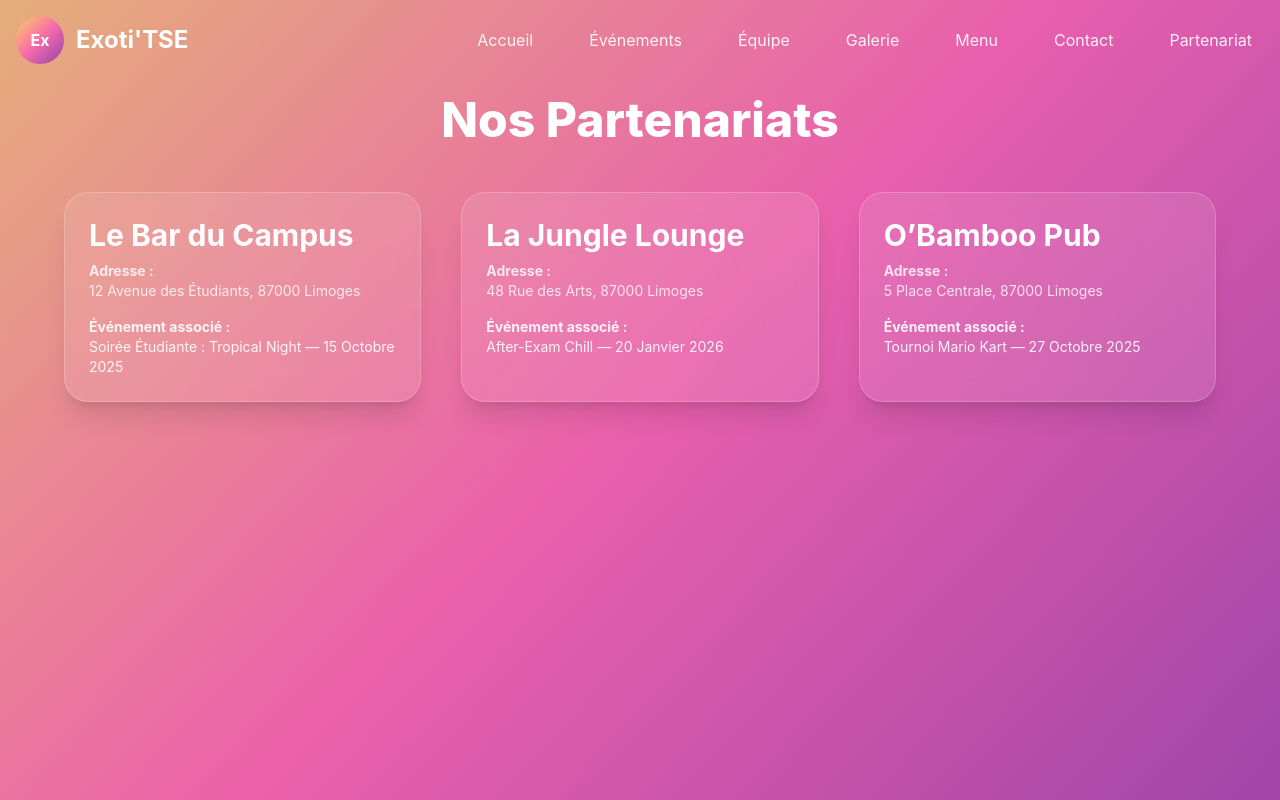
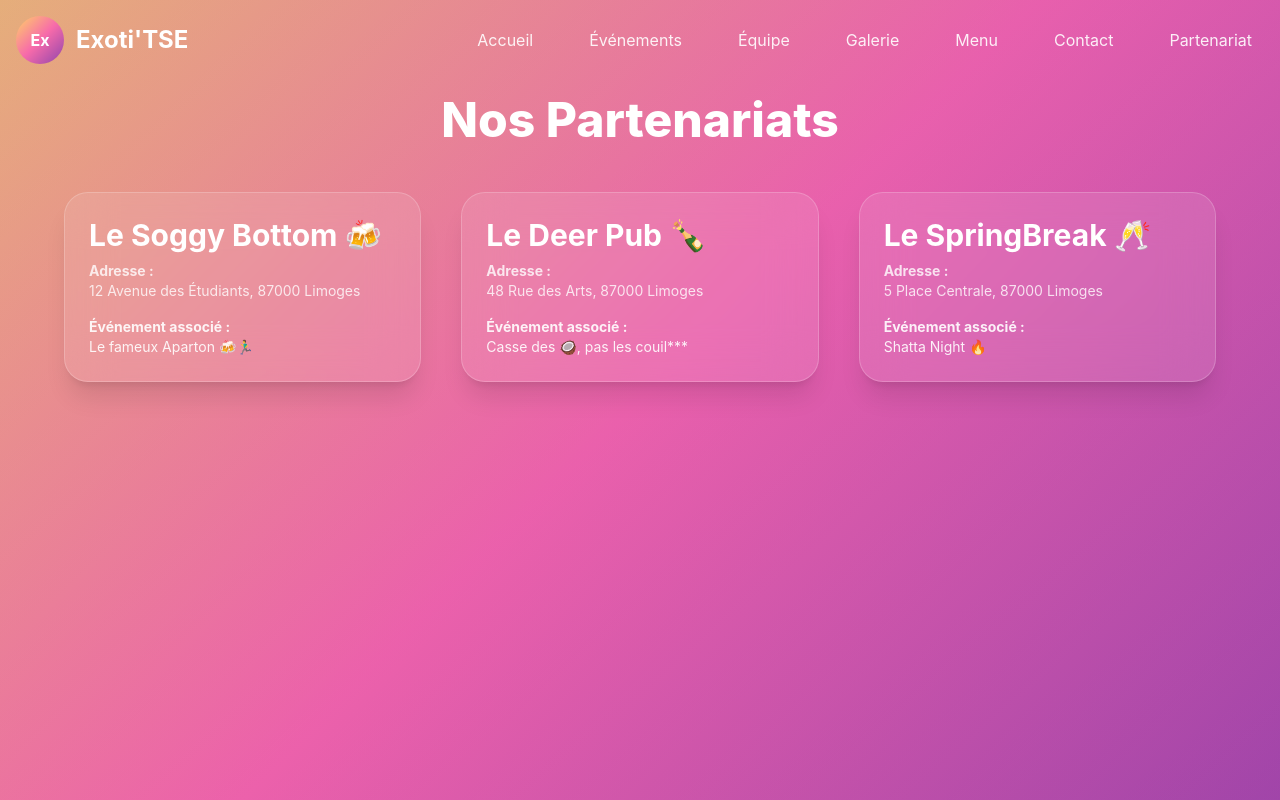
Before and after one commit to FlorianR903/BDE_ExotiTSE_site, a Next.js app: page /partenariats in a window 1280 px wide. Built offline with nearby package versions, Linux system fonts and the light colour scheme.

Commit message:
update contenu

```diff
--- a/components/MenuSection.js
+++ b/components/MenuSection.js
@@ -6,12 +6,12 @@ import OrderModal from "./OrderPopUp";
 export default function MenuSection({ items = [] }) {
 
     const fallbackMenu = [
-        { id: 1, title: "Cocktail Exotique", price: "6€", desc: "Rhum, ananas, sirop maison" },
-        { id: 2, title: "Virgin Paradise", price: "5€", desc: "Mocktail fruits tropicaux" },
-        { id: 3, title: "Poke Bowl BDE", price: "8€", desc: "Base riz, mangue, saumon ou végé" },
-        { id: 4, title: "Wrap Poulet Crunch", price: "6€", desc: "Wrap croustillant sauce maison" },
-        { id: 5, title: "Assiette Apéro", price: "7€", desc: "Nachos, guacamole & tapas" },
-        { id: 6, title: "Smoothie Energy", price: "4€", desc: "Banane, fraise, lait d’amande" }
+        { img: "C:/Perso/Site Internet BDE/exotittse-next/public/rougail_saucisse.jpeg", id: 1, title: "Rougail Saucisse", price: "8€", desc: "Saucisse, riz, tomates, oignons, épices" },
+        { img:'+', id: 2, title: "Virgin Paradise", price: "5€", desc: "Mocktail fruits tropicaux" },
+        { img:'+', id: 3, title: "Poke Bowl BDE", price: "8€", desc: "Base riz, mangue, saumon ou végé" },
+        { img:'+', id: 4, title: "Wrap Poulet Crunch", price: "6€", desc: "Wrap croustillant sauce maison" },
+        { img:'+', id: 5, title: "Assiette Apéro", price: "7€", desc: "Nachos, guacamole & tapas" },
+        { img:'+', id: 6, title: "Smoothie Energy", price: "4€", desc: "Banane, fraise, lait d’amande" }
     ];
 
     const menu = items.length > 0 ? items : fallbackMenu;
@@ -49,7 +49,7 @@ export default function MenuSection({ items = [] }) {
 
                         {/* Espace image */}
                         <div className="w-24 h-24 bg-white/20 rounded-lg flex items-center justify-center cursor-pointer hover:bg-white/30 transition">
-                            <span className="text-3xl text-white/50">+</span>
+                            <span className="text-3xl text-white/50">{item.img}</span>
                         </div>
 
                         {/* Infos du plat */}
--- a/pages/partenariats.js
+++ b/pages/partenariats.js
@@ -7,21 +7,21 @@ export default function Partenariats() {
     const partners = [
         {
             id: 1,
-            name: "Le Bar du Campus",
+            name: "Le Soggy Bottom 🍻",
             address: "12 Avenue des Étudiants, 87000 Limoges",
-            event: "Soirée Étudiante : Tropical Night — 15 Octobre 2025"
+            event: "Le fameux Aparton 🍻🏃‍♂️"
         },
         {
             id: 2,
-            name: "La Jungle Lounge",
+            name: "Le Deer Pub 🍾",
             address: "48 Rue des Arts, 87000 Limoges",
-            event: "After-Exam Chill — 20 Janvier 2026"
+            event: "Casse des 🥥, pas les couil***"
         },
         {
             id: 3,
-            name: "O’Bamboo Pub",
+            name: "Le SpringBreak 🥂",
             address: "5 Place Centrale, 87000 Limoges",
-            event: "Tournoi Mario Kart — 27 Octobre 2025"
+            event: "Shatta Night 🔥"
         }
     ];
 
```
